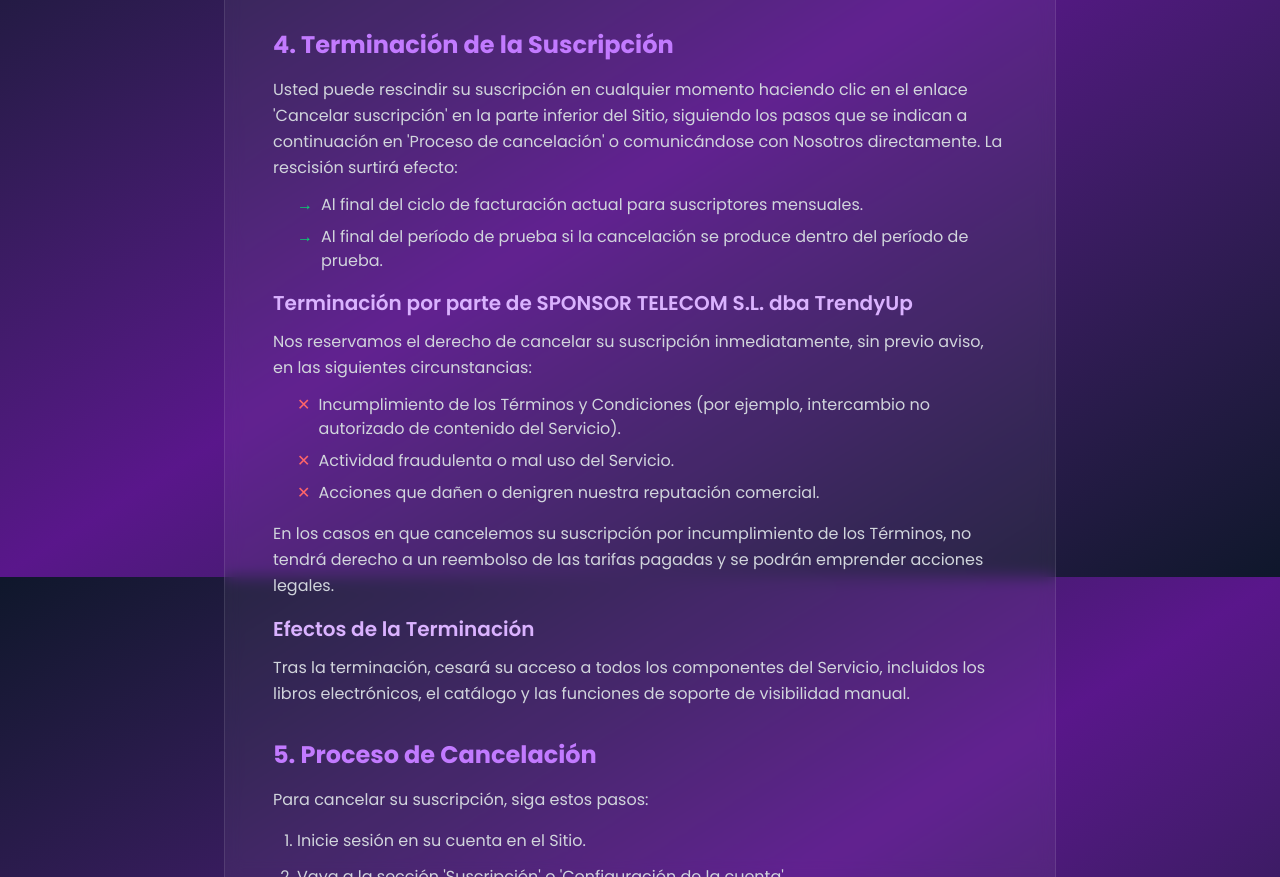
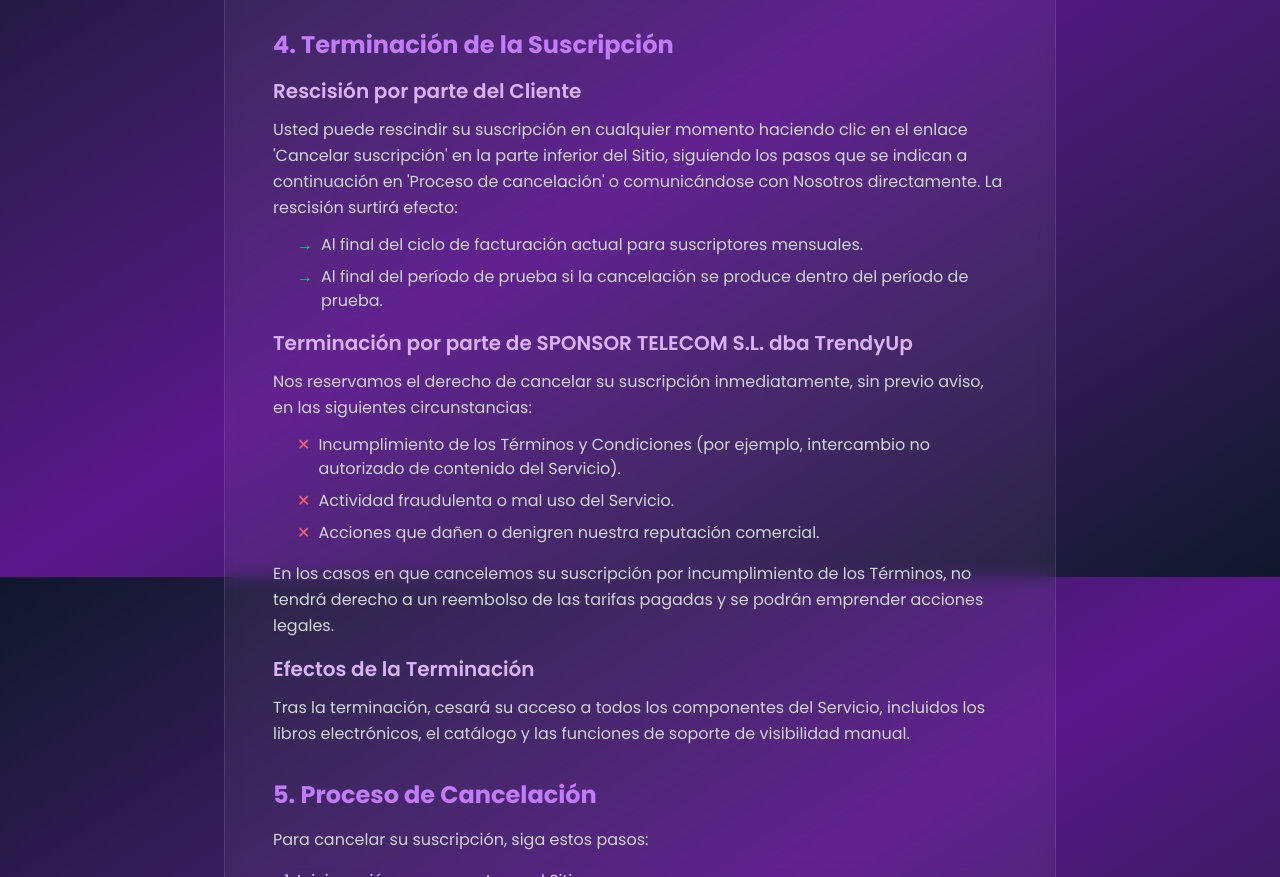
Before and after one commit to LV27VELASCO/SocialMedia_Free_Frontend, an Astro site: page /de/subscription in a window 1280 px wide. Shown: the part 1823-2700 px from the top of the page. Built offline with nearby package versions, Linux system fonts and the light colour scheme; Astro itself is replaced by a stand-in of ours.

Commit message:
quitando s

```diff
--- a/src/components/Policy-suscription.astro
+++ b/src/components/Policy-suscription.astro
@@ -81,7 +81,7 @@
         <section>
             <h2 class="text-2xl font-bold text-purple-400 mb-4">4. {translate('subscription.unsubscribe.title')}</h2>
 
-            <h3 class="text-xl font-semibold text-purple-300 mb-3 mt-4">{translate('subscription.sunsubscribe.client.title')}</h3>
+            <h3 class="text-xl font-semibold text-purple-300 mb-3 mt-4">{translate('subscription.unsubscribe.client.title')}</h3>
             <p class="text-gray-300 leading-relaxed mb-3">{translate('subscription.unsubscribe.client.text')}</p>
             <ul class="space-y-2 text-gray-300 ml-6 mb-4">
                 {
```
